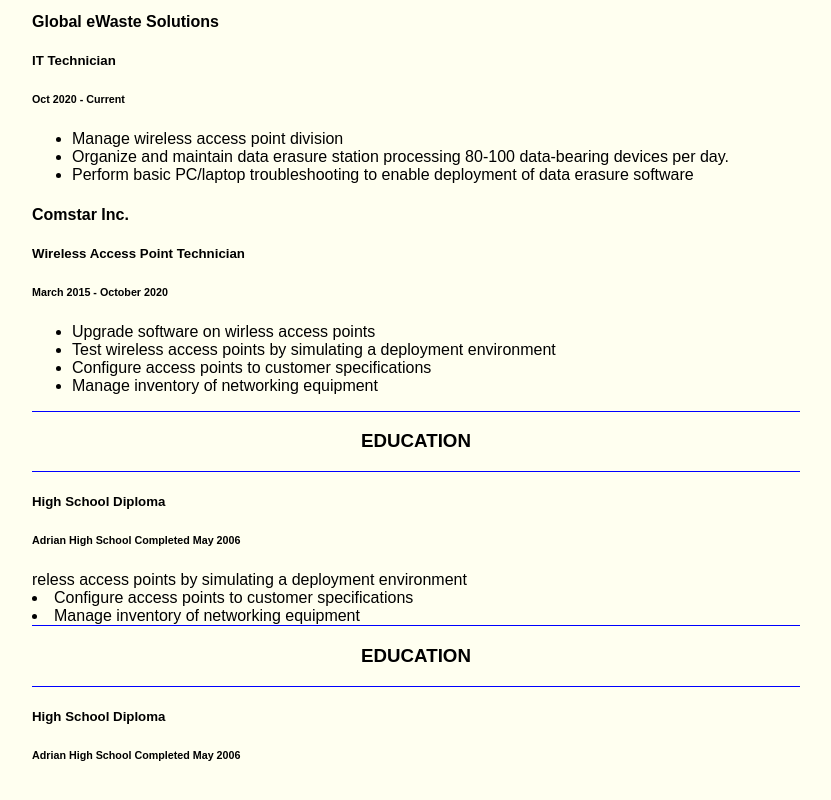
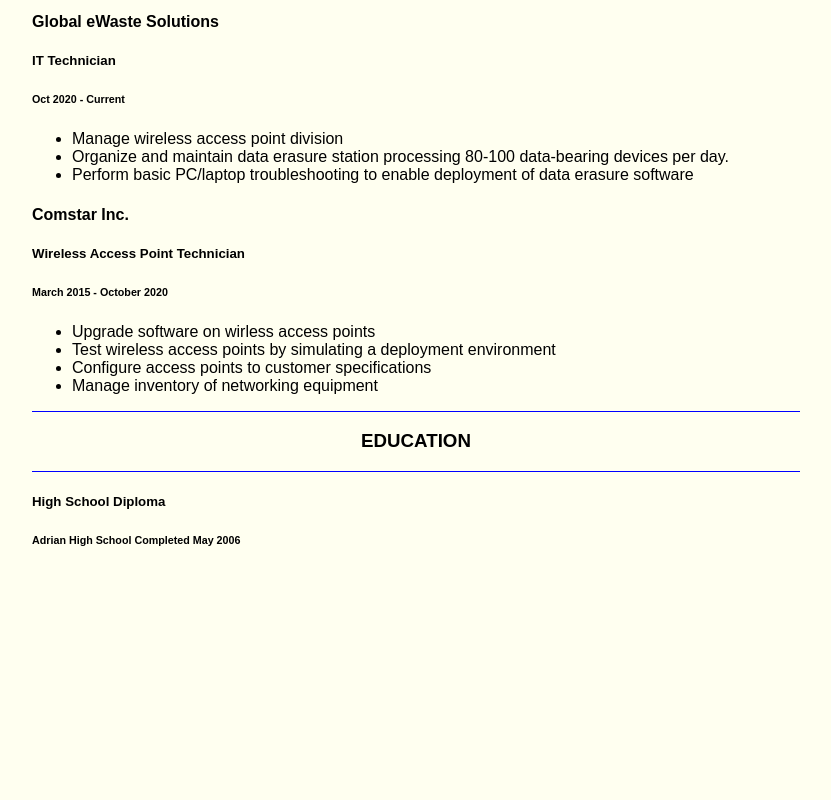
Before and after one commit to ajsuedkamp/ajsuedkamp.github.io, a plain HTML site: page index.html in a window 1280 px wide. Shown: the part 616-1416 px from the top of the page, without its empty margins (224-1055 px from the left). After the commit the page ends 1290 px from the top, so only its background shows below. Drawn offline with Linux system fonts and the light colour scheme.

Commit message:
Update index.html

```diff
--- a/index.html
+++ b/index.html
@@ -52,20 +52,3 @@
   </div>
 
 </body>
-</html>reless access points by simulating a deployment environment</li>
-      <li>Configure access points to customer specifications</li>
-      <li>Manage inventory of networking equipment</li>
-    </ul>
-  </div>
-
-  <div class="exp-header">
-    <h3>Education</h3>
-  </div>
-
-  <div>
-    <h5>High School Diploma</h5>
-    <h6>Adrian High School Completed May 2006</h6>
-  </div>
-
-</body>
-</html>
```
